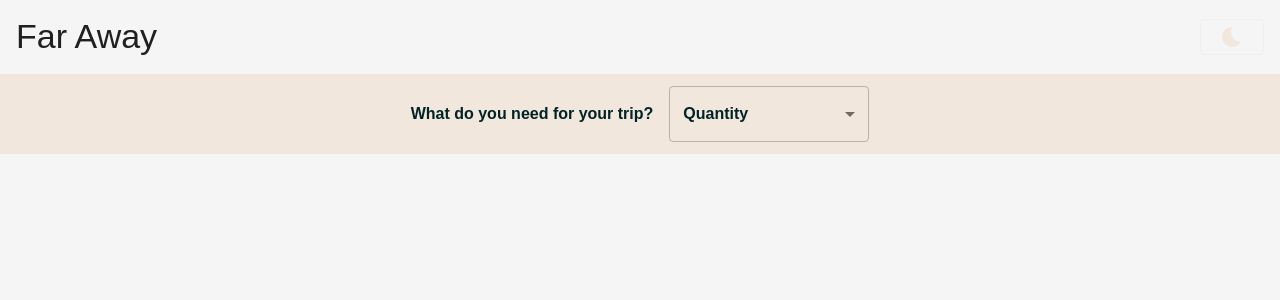
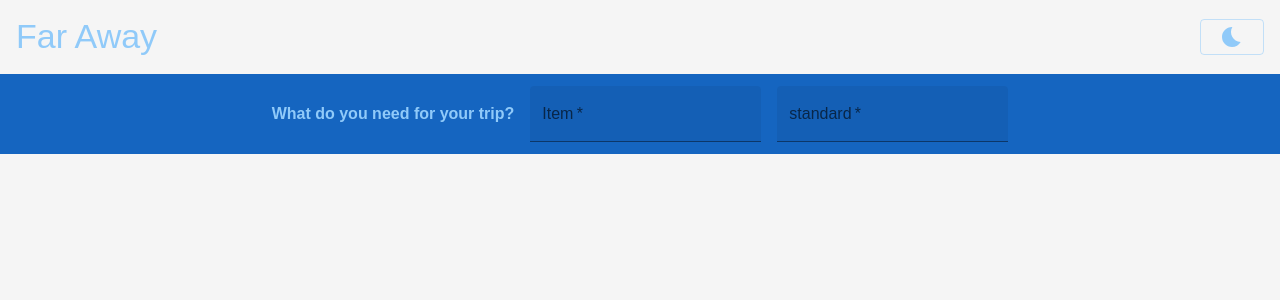
Before and after one commit to viquitorms/React, a React (Vite) app in the folder far-away/: page / in a window 1280 px wide. Shown: the top 300 px of the page. Built offline with nearby package versions, Linux system fonts and the light colour scheme.

Commit message:
Adding new theme

```diff
--- a/far-away/src/components/Header.tsx
+++ b/far-away/src/components/Header.tsx
@@ -9,14 +9,14 @@ interface IHeader {
 
 function Header(props: IHeader) {
     return (
-        <header className="header">
-            <Box color='secondary'>
-                <Typography variant="h4" color='main'>
+        <Box className="header" color={'darkblue'}>
+            <Box>
+                <Typography variant="h4" color='primary.main'>
                     Far Away
                 </Typography>
             </Box>
             <ThemeSlider isDarkMode={props.isDarkMode} toggleTheme={props.toggleTheme} />
-        </header>
+        </Box>
     );
 }
 
--- a/far-away/src/components/SubHeader.tsx
+++ b/far-away/src/components/SubHeader.tsx
@@ -1,40 +1,28 @@
-import * as React from 'react';
 import '../assets/css/Header.css'
-import { Box, Typography } from "@mui/material";
-import InputLabel from '@mui/material/InputLabel';
-import MenuItem from '@mui/material/MenuItem';
-import FormControl from '@mui/material/FormControl';
-import Select, { SelectChangeEvent } from '@mui/material/Select';
+import { Box, TextField, Typography } from "@mui/material";
 
 function SubHeader() {
 
-    const [age, setAge] = React.useState('');
-
-    const handleChange = (event: SelectChangeEvent) => {
-        setAge(event.target.value as string);
-    };
-
     return (
-        <Box className="header" sx={{ backgroundColor: 'primary.main', height: 80, justifyContent: 'center', gap: 2 }}>
-            <Typography variant="body1" color='secondary.main' sx={{ fontWeight: 'Bold' }}>
+        <Box className="header" sx={{ backgroundColor: 'primary.dark', height: 80, justifyContent: 'center', gap: 2 }}>
+            <Typography variant="body1" color='primary.main' sx={{ fontWeight: 'Bold' }}>
                 What do you need for your trip?
             </Typography>
-            <Box width={200}>
-                <FormControl fullWidth >
-                    <InputLabel id="demo-simple-select-label" sx={{ color: 'secondary.main', fontWeight: 'Bold' }}>Quantity</InputLabel>
-                    <Select
-                        labelId="demo-simple-select-label"
-                        id="demo-simple-select"
-                        value={age}
-                        label="Age"
-                        onChange={handleChange}
-                        sx={{ color: 'secondary.main', fontWeight: 'Bold' }}
-                    >
-                        <MenuItem value={1}>1</MenuItem>
-                        <MenuItem value={2}>2</MenuItem>
-                        <MenuItem value={3}>3</MenuItem>
-                    </Select>
-                </FormControl>
+            <Box display={'flex'} gap={2} color='white'>
+                <Box>
+                    <TextField
+                        required
+                        variant='filled'
+                        label="Item"
+                        color="primary"
+                    />
+                </Box>
+
+                <TextField
+                    required
+                    variant='filled'
+                    label="standard"
+                />
             </Box>
         </Box>
     );
--- a/far-away/src/theme/LightTheme.tsx
+++ b/far-away/src/theme/LightTheme.tsx
@@ -3,8 +3,8 @@ import { createTheme } from "@mui/material/styles";
 const LightTheme = createTheme({
   palette: {
     mode: "light",
-    primary: { main: "#F2E7DC" },
-    secondary: { main: "#012326" },
+    primary: { light: "#bbdefb", main: "#90caf9", dark: "#1565c0" },
+    secondary: { light: "#dcedc8", main: "#9ccc65", dark: "#558b2f" },
     background: { default: "#f5f5f5", paper: "#ffffff" },
   },
   typography: {
```
